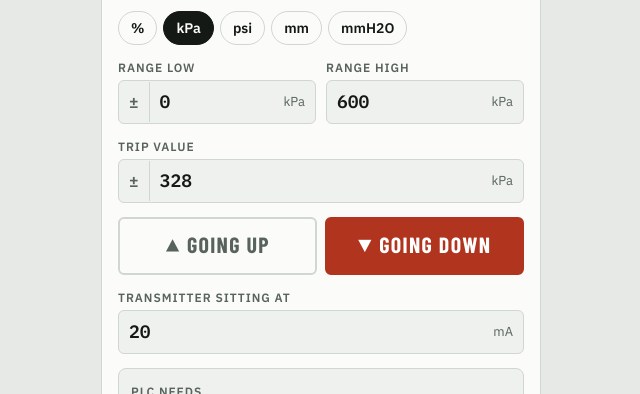
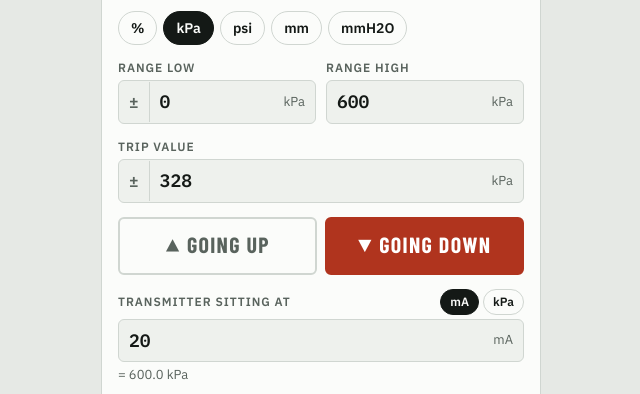
Before and after one commit to niknemirovski/789-calc, a plain HTML site: page index.html in a window 1280 px wide. Shown: the part 92-486 px from the top of the page, without its empty margins (319-959 px from the left). Drawn offline with Linux system fonts and the light colour scheme.

Commit message:
Let the transmitter reading be typed in mA or in range units
Co-Authored-By: Claude Fable 5.1 <noreply@anthropic.com>
Claude-Session: https://claude.ai/code/session_01NuJCYMxvz3uhbigRYpZgyq

```diff
--- a/index.html
+++ b/index.html
@@ -75,6 +75,14 @@ h1{
 }
 .chip[aria-pressed="true"]{background:var(--ink);color:var(--card);border-color:var(--ink)}
 
+.lblrow{display:flex;justify-content:space-between;align-items:center;gap:8px}
+.mini{display:flex;gap:4px}
+.mchip{
+  font:600 12px/1 var(--f-body);padding:6px 9px;border-radius:999px;
+  border:1px solid var(--rule);background:var(--card);color:var(--ink);cursor:pointer;
+}
+.mchip[aria-pressed="true"]{background:var(--ink);color:var(--card);border-color:var(--ink)}
+.mchip:focus-visible{outline:2px solid var(--ink);outline-offset:2px}
 .grid2{display:grid;grid-template-columns:1fr 1fr;gap:10px}
 .field{display:flex;flex-direction:column;gap:4px;min-width:0}
 .inwrap{
@@ -171,11 +179,18 @@ h1{
   </div>
 
   <div class="field">
-    <label class="lbl" for="start">Transmitter sitting at</label>
+    <div class="lblrow">
+      <label class="lbl" for="start">Transmitter sitting at</label>
+      <div class="mini" role="group" aria-label="Transmitter reading units">
+        <button type="button" class="mchip" data-smode="ma" aria-pressed="true">mA</button>
+        <button type="button" class="mchip" data-smode="eu" aria-pressed="false"><span class="u-lbl">kPa</span></button>
+      </div>
+    </div>
     <div class="inwrap">
       <input id="start" type="text" inputmode="decimal" autocomplete="off" value="20">
-      <span class="u">mA</span>
+      <span class="u" id="start-u">mA</span>
     </div>
+    <div class="small" id="start-conv" hidden></div>
   </div>
 
   <div class="result down" id="result" aria-live="polite">
@@ -197,7 +212,7 @@ h1{
 (function(){
   var UNITS = ['%','kPa','psi','mm','mmH2O'];
   var KEY = 'trip789';
-  var st = {unit:'kPa', lrv:'0', urv:'600', tgt:'328', dir:'down', start:'20'};
+  var st = {unit:'kPa', lrv:'0', urv:'600', tgt:'328', dir:'down', start:'20', smode:'ma'};
   try {
     var saved = JSON.parse(localStorage.getItem(KEY) || 'null');
     if (saved && typeof saved === 'object') {
@@ -206,6 +221,7 @@ h1{
   } catch (e) {}
   if (UNITS.indexOf(st.unit) < 0) st.unit = 'kPa';
   if (st.dir !== 'up' && st.dir !== 'down') st.dir = 'down';
+  if (st.smode !== 'ma' && st.smode !== 'eu') st.smode = 'ma';
 
   var $ = function(id){ return document.getElementById(id); };
   var FIELDS = ['lrv','urv','tgt','start'];
@@ -228,6 +244,24 @@ h1{
     document.querySelectorAll('.u-lbl').forEach(function(el){ el.textContent = st.unit; });
     $('d-up').setAttribute('aria-pressed', String(st.dir === 'up'));
     $('d-down').setAttribute('aria-pressed', String(st.dir === 'down'));
+    document.querySelectorAll('[data-smode]').forEach(function(b){
+      b.setAttribute('aria-pressed', String(b.getAttribute('data-smode') === st.smode));
+    });
+    $('start-u').textContent = st.smode === 'eu' ? st.unit : 'mA';
+  }
+  // The transmitter reading in mA, whichever way it was typed.
+  function startMa(lrv, urv){
+    var v = num(st.start);
+    if (!isFinite(v)) return NaN;
+    return st.smode === 'eu' ? 4 + 16 * (v - lrv) / (urv - lrv) : v;
+  }
+  function showConv(lrv, urv){
+    var C = $('start-conv'), v = num(st.start);
+    if (!isFinite(v) || !isFinite(lrv) || !isFinite(urv) || lrv === urv) { C.hidden = true; return; }
+    C.textContent = st.smode === 'eu'
+      ? '= ' + f2(startMa(lrv, urv)) + ' mA'
+      : '= ' + f1(lrv + (v - 4) / 16 * (urv - lrv)) + ' ' + st.unit;
+    C.hidden = false;
   }
 
   function show(o){
@@ -246,8 +280,10 @@ h1{
   function calc(){
     FIELDS.forEach(function(k){ st[k] = $(k).value; });
     save();
-    var lrv = num(st.lrv), urv = num(st.urv), tgt = num(st.tgt), start = num(st.start);
+    var lrv = num(st.lrv), urv = num(st.urv), tgt = num(st.tgt);
     var down = st.dir === 'down';
+    showConv(lrv, urv);
+    var start = startMa(lrv, urv);
     if (!isFinite(lrv) || !isFinite(urv)) return show({ma:'—', pct:'Enter the range low and high.', set:'—'});
     if (lrv === urv) return show({ma:'—', pct:'Range low and high can’t be the same.', set:'—'});
     if (!isFinite(tgt)) return show({ma:'—', pct:'Enter the trip value.', set:'—'});
@@ -302,8 +338,22 @@ h1{
       calc();
     });
   });
-  $('d-up').addEventListener('click', function(){ st.dir = 'up'; $('start').value = '4'; applyUI(); calc(); });
-  $('d-down').addEventListener('click', function(){ st.dir = 'down'; $('start').value = '20'; applyUI(); calc(); });
+  $('d-up').addEventListener('click', function(){ st.dir = 'up'; $('start').value = st.smode === 'eu' ? $('lrv').value : '4'; applyUI(); calc(); });
+  $('d-down').addEventListener('click', function(){ st.dir = 'down'; $('start').value = st.smode === 'eu' ? $('urv').value : '20'; applyUI(); calc(); });
+  document.querySelectorAll('[data-smode]').forEach(function(b){
+    b.addEventListener('click', function(){
+      var mode = b.getAttribute('data-smode');
+      if (mode === st.smode) return;
+      // Keep the same reading, just show it the other way.
+      var lrv = num($('lrv').value), urv = num($('urv').value), v = num($('start').value);
+      if (isFinite(v) && isFinite(lrv) && isFinite(urv) && lrv !== urv) {
+        $('start').value = mode === 'eu'
+          ? String(Math.round((lrv + (v - 4) / 16 * (urv - lrv)) * 100) / 100)
+          : String(Math.round((4 + 16 * (v - lrv) / (urv - lrv)) * 100) / 100);
+      }
+      st.smode = mode; applyUI(); calc();
+    });
+  });
   FIELDS.forEach(function(k){ $(k).addEventListener('input', calc); });
 
   applyUI();
--- a/sw.js
+++ b/sw.js
@@ -1,5 +1,5 @@
 /* 789 Trip Calculator - offline cache. Bump VERSION whenever any file changes. */
-const VERSION = '789calc-v1';
+const VERSION = '789calc-v2';
 const ASSETS = [
   './',
   './index.html',
```
